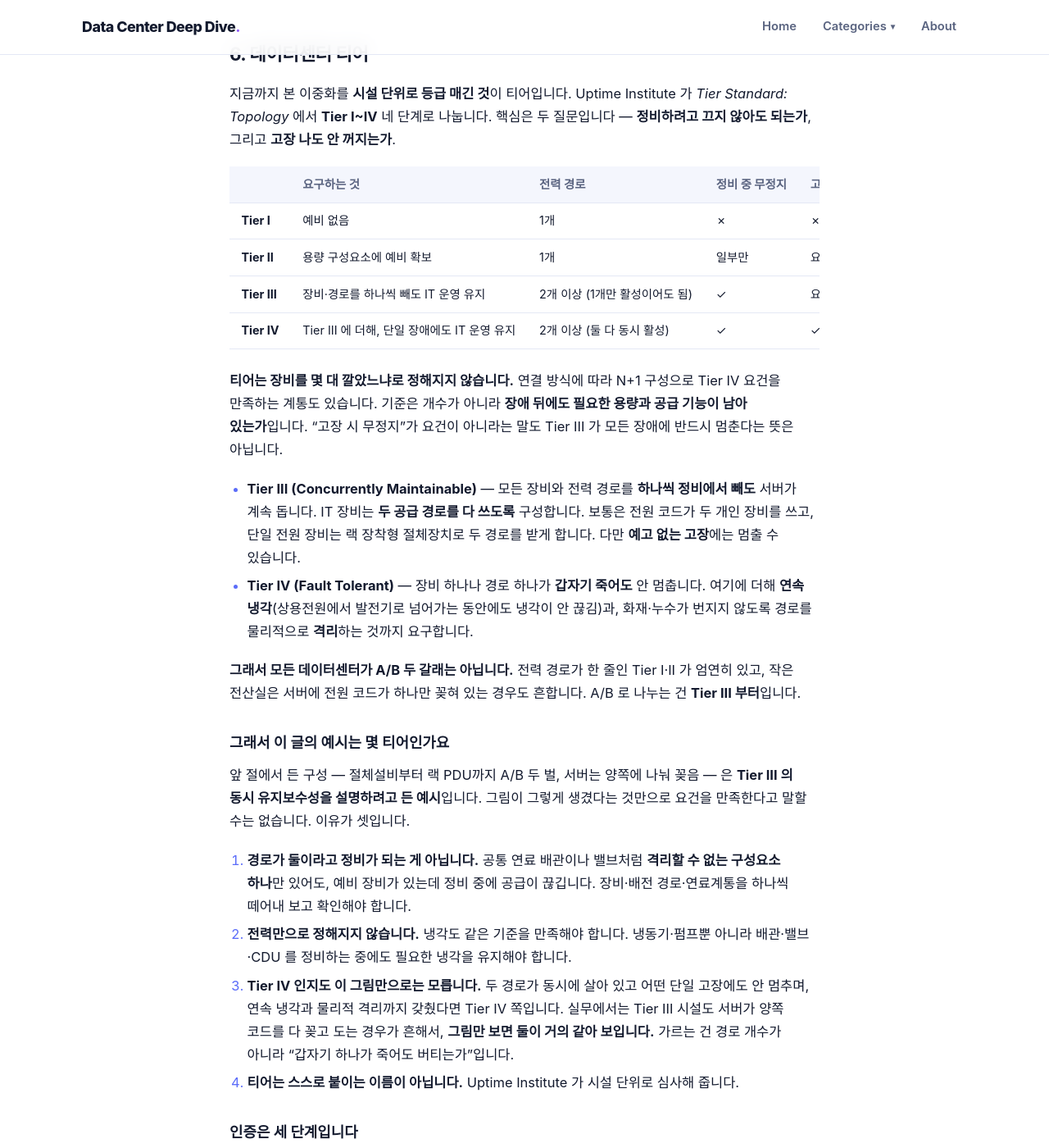
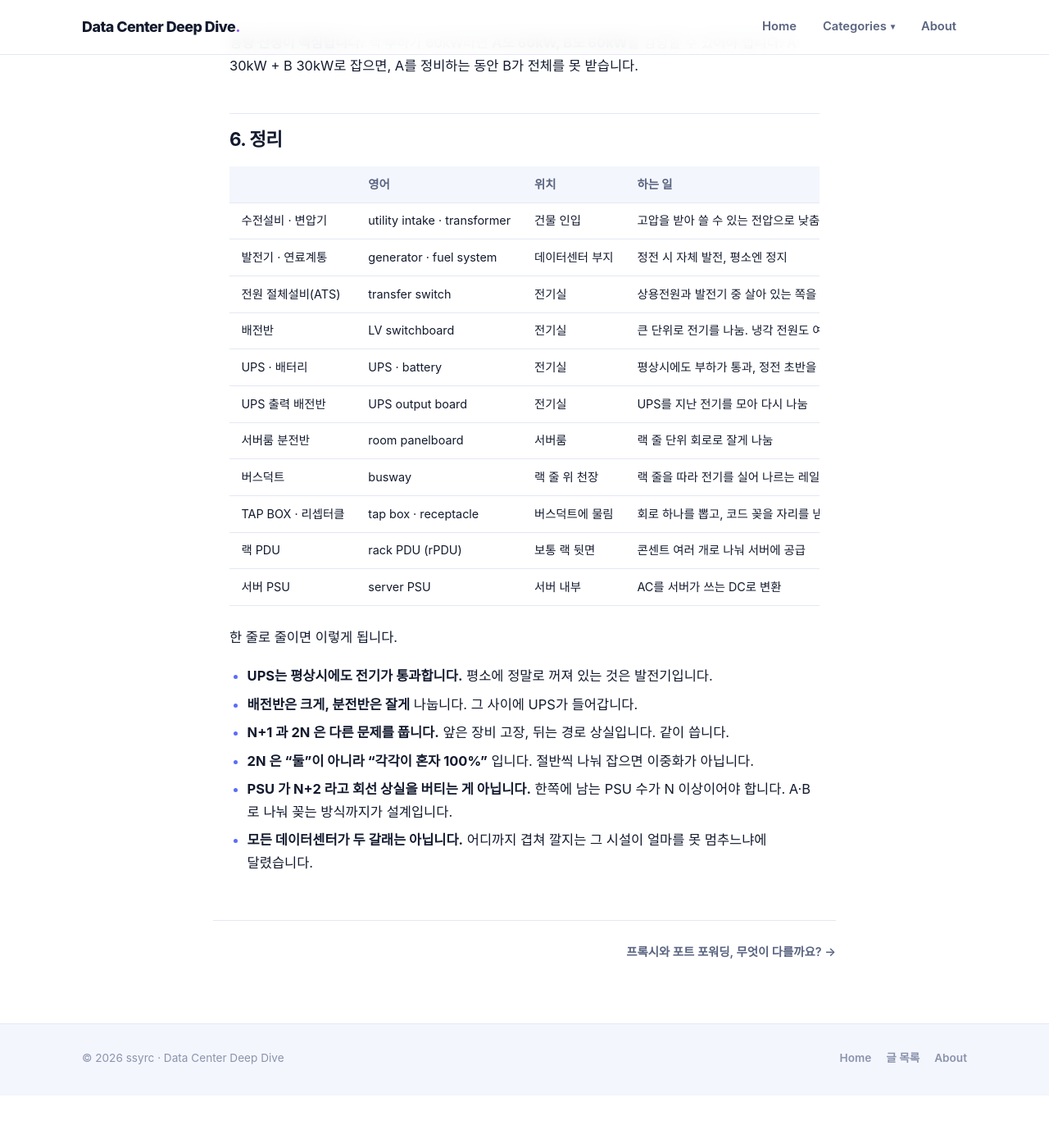
Before and after one commit to ssyrc/ssyrc.github.io, a Jekyll site: the page built from _posts/ko/2026-10-01-datacenter-power-supply.md, in a window 1280 px wide and 1400 px high, scrolled down 10612 px. Shown: the whole window at 82% size. Built offline with Jekyll 4.4.1, drawn with Linux system fonts in a browser that asks for light colours; some web fonts are replaced; after the commit the page ends 11948 px from its top, so only the background shows below that; some of the changed text lies outside the part shown.

Commit message:
Drop the tier section
Tiers had grown into a section of their own with a table, a worked
"which tier is this", a certification list and a pile of caveats about
what the table did not mean. That is a separate post's worth of material,
and after the corrections it had stopped reading as one argument.

The post now ends on redundancy, which is the part a reader can act on.
Two things the tier section was carrying move up into section 5 in plain
words: not every data center doubles its power path, and single-corded
equipment reaches both feeds through a rack transfer switch.

Co-Authored-By: Claude Opus 5 <noreply@anthropic.com>
Claude-Session: https://claude.ai/code/session_01At6mD3wUXNXJZn78ZeJBtt

```diff
--- a/_posts/ko/2026-10-01-datacenter-power-supply.md
+++ b/_posts/ko/2026-10-01-datacenter-power-supply.md
@@ -2,7 +2,7 @@
 title: "데이터센터에서 서버로 전력은 어떻게 공급될까요?"
 date: 2026-10-01 12:00:00 +0900
 category: hpc
-tags: [power, psu, pdu, ups, rack, datacenter, tier]
+tags: [power, psu, pdu, ups, rack, datacenter]
 cover: /assets/images/covers/power-supply.webp
 ---
 
@@ -48,8 +48,8 @@ cover: /assets/images/covers/power-supply.webp
 {: .note}
 
 ※ 큰 데이터센터는 이 길을 **한 벌만 깔지 않습니다.** 같은 경로를 A 계통과 B 계통으로
-두 벌 깔아두는 곳이 있습니다. 그 이야기는 5절(이중화)과 6절(티어)에서 따로 보겠습니다.
-길 자체를 익히는 동안에는 한 줄로 보는 편이 훨씬 쉽습니다.
+두 벌 깔아두는 곳이 있습니다. 그 이야기는 5절에서 따로 보겠습니다. 길 자체를 익히는
+동안에는 한 줄로 보는 편이 훨씬 쉽습니다.
 {: .note}
 
 ※ 이 그림은 **전력 경로 개념도**입니다. 실제 설계에는 차단기와 단로장치, UPS 바이패스,
@@ -142,8 +142,11 @@ CPU, GPU가 쓰는 건 DC거든요. 서버 뒤판에서 전원 코드가 꽂히
 여기까지는 전기가 지나가는 길을 **한 줄로** 따라왔습니다. 그 길 어딘가가 고장 나거나,
 정비하려고 일부러 끄면 어떻게 될까요. 한 줄뿐이라면 그 아래 서버가 전부 멈춥니다.
 
-**이중화는 여분을 미리 깔아두는 것**입니다. 그런데 "여분"에는 두 종류가 있고,
-이 둘을 섞으면 설계가 틀립니다.
+**이중화는 여분을 미리 깔아두는 것**입니다. 모든 데이터센터가 이렇게까지 하지는
+않습니다. 작은 전산실은 한 줄로 내려오고 서버에 전원 코드가 하나만 꽂혀 있기도 합니다.
+어디까지 겹쳐 깔지는 그 시설이 얼마를 못 멈추느냐에 따라 정합니다.
+
+"여분"에는 두 종류가 있고, 이 둘을 섞으면 설계가 틀립니다.
 
 - **장비를 더 두기** — 같은 자리에 장비를 한 대 더 놓습니다. 장비 한 대가 고장 나도
   나머지가 부하를 집니다.
@@ -205,7 +208,8 @@ CPU, GPU가 쓰는 건 DC거든요. 서버 뒤판에서 전원 코드가 꽂히
 <div class="diagram">{% include diagrams/power-rack.svg %}</div>
 
 이 예시처럼 이중 전원 서버를 쓰면, 두 계통이 처음 만나는 곳은 **서버 안**입니다. 분전반도, 버스덕트도, 탭박스도,
-랙 PDU도 A와 B가 각각 따로입니다.
+랙 PDU도 A와 B가 각각 따로입니다. 전원 코드가 하나뿐인 장비는 랙 장착형 절체장치를
+거쳐 두 경로를 받게 합니다.
 
 ### 예시 — 랙 PDU 2N, 서버 PSU N+2
 
@@ -262,70 +266,7 @@ PSU 를 여섯 개(N+2) 달고 A 에 셋, B 에 셋으로 꽂았다고 해봅시
 **용량 산정이 핵심입니다.** 랙 부하가 60kW라면 **A도 60kW, B도 60kW**를 감당할 수
 있어야 합니다. A 30kW + B 30kW로 잡으면, A를 정비하는 동안 B가 전체를 못 받습니다.
 
-## 6. 데이터센터 티어
-
-지금까지 본 이중화를 **시설 단위로 등급 매긴 것**이 티어입니다. Uptime Institute 가
-*Tier Standard: Topology* 에서 **Tier I~IV** 네 단계로 나눕니다. 핵심은 두 질문입니다 —
-**정비하려고 끄지 않아도 되는가**, 그리고 **고장 나도 안 꺼지는가**.
-
-| | 요구하는 것 | 전력 경로 | 정비 중 무정지 | 고장 시 무정지 |
-| --- | --- | --- | --- | --- |
-| **Tier I** | 예비 없음 | 1개 | ✗ | ✗ |
-| **Tier II** | 용량 구성요소에 예비 확보 | 1개 | 일부만 | 요건 아님 |
-| **Tier III** | 장비·경로를 하나씩 빼도 IT 운영 유지 | 2개 이상 (1개만 활성이어도 됨) | ✓ | 요건 아님 |
-| **Tier IV** | Tier III 에 더해, 단일 장애에도 IT 운영 유지 | 2개 이상 (둘 다 동시 활성) | ✓ | ✓ |
-
-**티어는 장비를 몇 대 깔았느냐로 정해지지 않습니다.** 연결 방식에 따라 N+1 구성으로
-Tier IV 요건을 만족하는 계통도 있습니다. 기준은 개수가 아니라 **장애 뒤에도 필요한
-용량과 공급 기능이 남아 있는가**입니다. "고장 시 무정지"가 요건이 아니라는 말도
-Tier III 가 모든 장애에 반드시 멈춘다는 뜻은 아닙니다.
-
-- **Tier III (Concurrently Maintainable)** — 모든 장비와 전력 경로를 **하나씩 정비에서
-  빼도** 서버가 계속 돕니다. IT 장비는 **두 공급 경로를 다 쓰도록** 구성합니다. 보통은
-  전원 코드가 두 개인 장비를 쓰고, 단일 전원 장비는 랙 장착형 절체장치로 두 경로를
-  받게 합니다. 다만 **예고 없는 고장**에는 멈출 수 있습니다.
-- **Tier IV (Fault Tolerant)** — 장비 하나나 경로 하나가 **갑자기 죽어도** 안 멈춥니다.
-  여기에 더해 **연속 냉각**(상용전원에서 발전기로 넘어가는 동안에도 냉각이 안 끊김)과,
-  화재·누수가 번지지 않도록 경로를 물리적으로 **격리**하는 것까지 요구합니다.
-
-**그래서 모든 데이터센터가 A/B 두 갈래는 아닙니다.** 전력 경로가 한 줄인 Tier I·II 가
-엄연히 있고, 작은 전산실은 서버에 전원 코드가 하나만 꽂혀 있는 경우도 흔합니다.
-A/B 로 나누는 건 **Tier III 부터**입니다.
-
-### 그래서 이 글의 예시는 몇 티어인가요
-
-앞 절에서 든 구성 — 절체설비부터 랙 PDU까지 A/B 두 벌, 서버는 양쪽에 나눠 꽂음 —
-은 **Tier III 의 동시 유지보수성을 설명하려고 든 예시**입니다. 그림이 그렇게 생겼다는
-것만으로 요건을 만족한다고 말할 수는 없습니다. 이유가 셋입니다.
-
-1. **경로가 둘이라고 정비가 되는 게 아닙니다.** 공통 연료 배관이나 밸브처럼
-   **격리할 수 없는 구성요소 하나**만 있어도, 예비 장비가 있는데 정비 중에 공급이
-   끊깁니다. 장비·배전 경로·연료계통을 하나씩 떼어내 보고 확인해야 합니다.
-2. **전력만으로 정해지지 않습니다.** 냉각도 같은 기준을 만족해야 합니다. 냉동기·펌프뿐
-   아니라 배관·밸브·CDU 를 정비하는 중에도 필요한 냉각을 유지해야 합니다.
-3. **Tier IV 인지도 이 그림만으로는 모릅니다.** 두 경로가 동시에 살아 있고 어떤 단일
-   고장에도 안 멈추며, 연속 냉각과 물리적 격리까지 갖췄다면 Tier IV 쪽입니다.
-   실무에서는 Tier III 시설도 서버가 양쪽 코드를 다 꽂고 도는 경우가 흔해서,
-   **그림만 보면 둘이 거의 같아 보입니다.** 가르는 건 경로 개수가 아니라
-   "갑자기 하나가 죽어도 버티는가"입니다.
-4. **티어는 스스로 붙이는 이름이 아닙니다.** Uptime Institute 가 시설 단위로 심사해
-   줍니다.
-
-### 인증은 세 단계입니다
-
-"Tier III 인증"이라는 말을 볼 때 어느 단계인지 확인하면 좋습니다.
-
-| 단계 | 무엇을 봤나 |
-| --- | --- |
-| **Design Documents** | **설계 도면**이 티어 요건을 만족하는지 |
-| **Constructed Facility** | **지어진 건물**이 실제로 그렇게 돌아가는지 현장 검증 |
-| **Operational Sustainability** | 그 수준을 **유지하도록 운영**되는지 |
-
-**순서대로 쌓입니다.** 도면 인증을 받고, 그 다음 지어진 건물 인증을 받아야 운영 등급을
-신청할 수 있습니다. 그래서 "Tier III 설계 인증"은 **도면만** 받은 것이라, 지어진 건물까지
-검증받은 Constructed Facility 인증보다 약한 주장입니다. 어느 단계인지 확인하세요.
-
-## 7. 정리
+## 6. 정리
 
 | | 영어 | 위치 | 하는 일 |
 | --- | --- | --- | --- |
@@ -349,6 +290,5 @@ A/B 로 나누는 건 **Tier III 부터**입니다.
 - **2N 은 "둘"이 아니라 "각각이 혼자 100%"** 입니다. 절반씩 나눠 잡으면 이중화가 아닙니다.
 - **PSU 가 N+2 라고 회선 상실을 버티는 게 아닙니다.** 한쪽에 남는 PSU 수가 N 이상이어야
   합니다. A·B 로 나눠 꽂는 방식까지가 설계입니다.
-- **A/B 로 나누는 건 Tier III 부터**입니다. 모든 데이터센터가 두 갈래인 것은 아닙니다.
-- **티어는 장비 개수가 아니라 장애 뒤에 남는 능력**으로 정해집니다. 전력만으로도,
-  그림만으로도 정해지지 않습니다. 냉각까지 포함해 시설 단위로 심사받습니다.
+- **모든 데이터센터가 두 갈래는 아닙니다.** 어디까지 겹쳐 깔지는 그 시설이 얼마를
+  못 멈추느냐에 달렸습니다.
```
